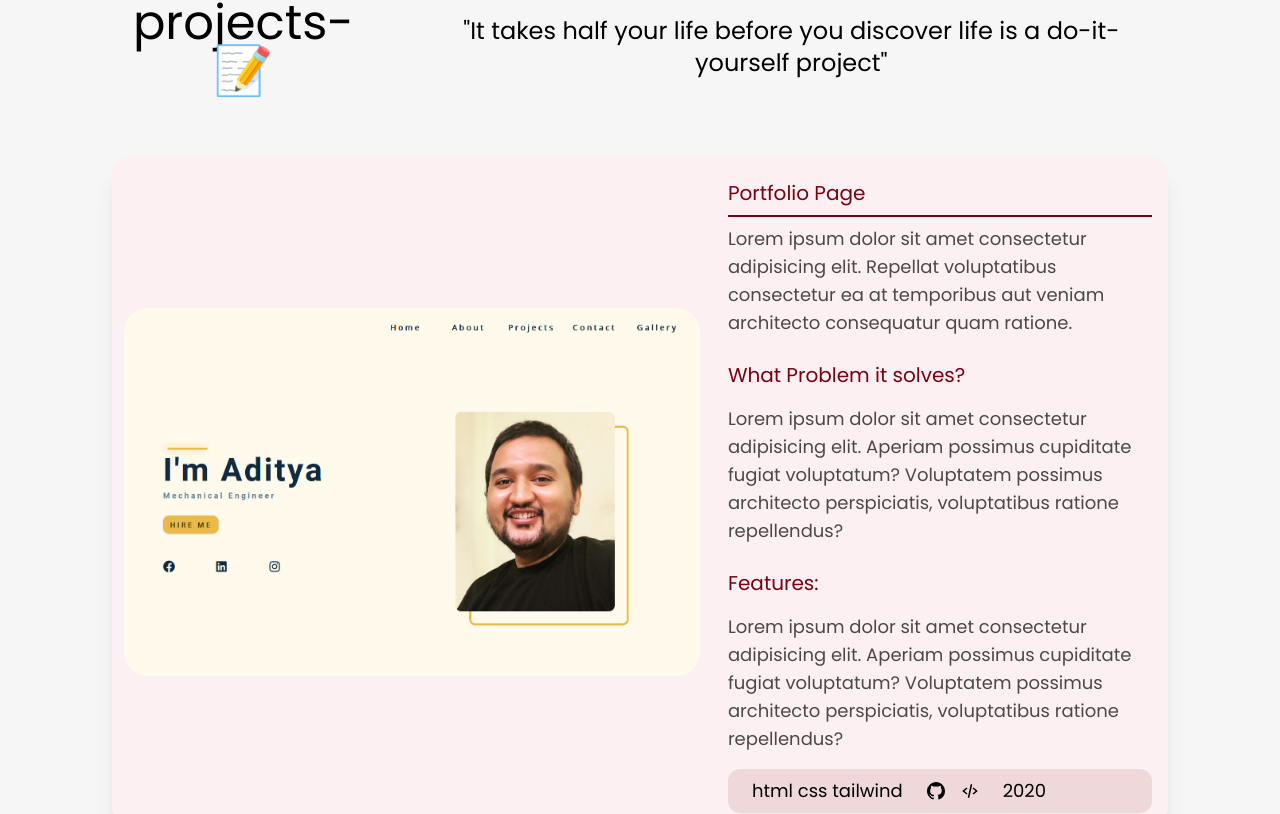
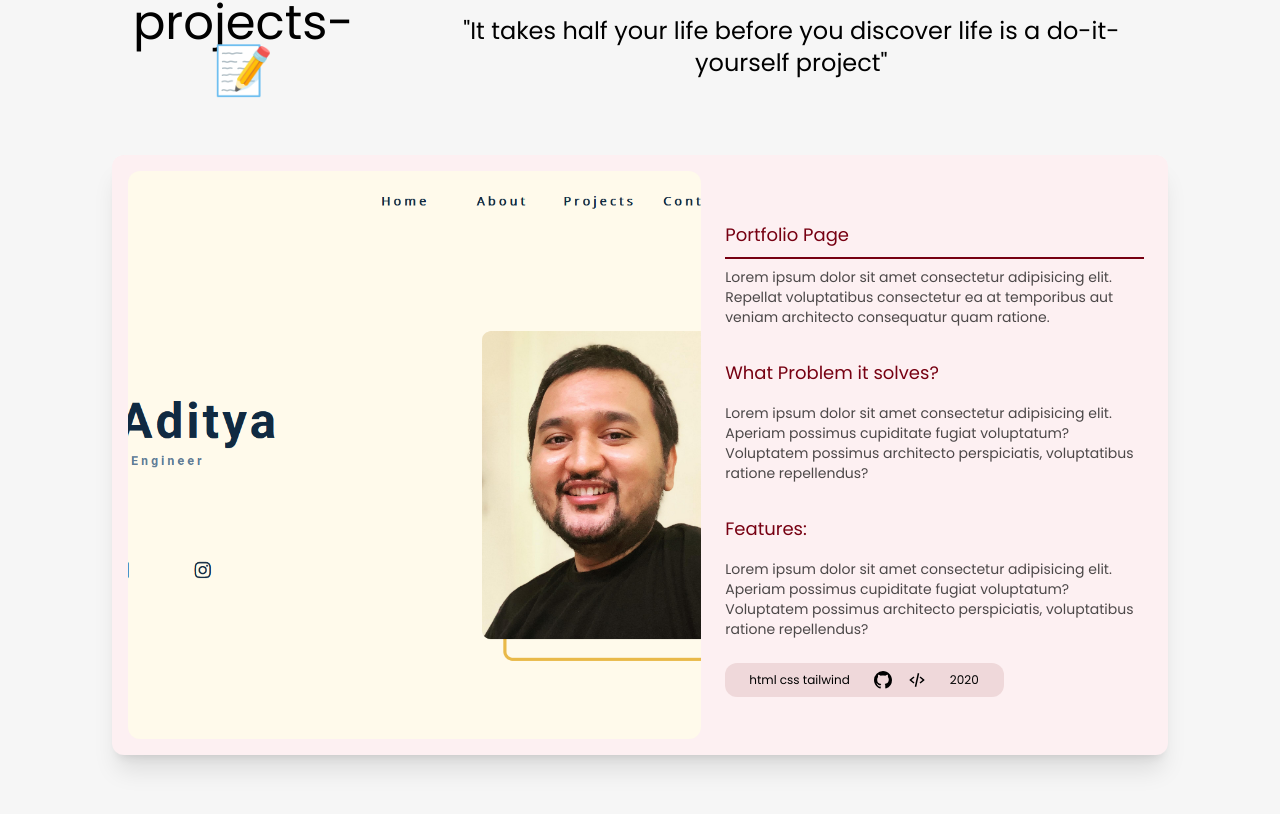
Before and after one commit to iamadityamall/personal-portfolio, a React (Create React App) app: page / in a window 1280 px wide. Shown: the part 1709-2523 px from the top of the page. Built offline with nearby package versions, Linux system fonts and the light colour scheme.

Commit message:
updated hero section and about section

```diff
--- a/src/components/Home/ProjectsSection.jsx
+++ b/src/components/Home/ProjectsSection.jsx
@@ -6,16 +6,17 @@ import CategoryCard from "../CategoryCard";
 const ProjectsSection = () => {
   return (
     <section
-      className="min-h-screen bg-primary flex flex-col items-center text-center space-y-8 p-2 lg:p-12 lg:space-y-12"
+      className="min-h-screen bg-primary flex flex-col items-center text-center space-y-8 p-2 xl:p-12 xl:space-y-12"
       id="projects"
     >
-      <div className="font-Poppins flex flex-col lg:flex-row lg:space-x-10 lg:items-center lg:justify-center lg:w-full">
-        <h1 className="text-2xl p-3 lg:text-5xl">projects-📝</h1>
-        <p className="p-4 lg:text-2xl">
+      <div className="font-Poppins flex flex-col xl:flex-row xl:space-x-10 xl:items-center xl:justify-center xl:w-full">
+        <h1 className="text-2xl p-3 xl:text-5xl">projects-📝</h1>
+        <p className="p-4 xl:text-2xl">
           "It takes half your life before you discover life is a do-it-yourself
           project"
         </p>
       </div>
+
       {/* Portfolio projects */}
       <div className="flex flex-col space-y-3 ">
         <ProjectsCard />
--- a/src/components/ProjectsCard.jsx
+++ b/src/components/ProjectsCard.jsx
@@ -5,49 +5,51 @@ import { BiCodeAlt } from "react-icons/bi";
 
 const ProjectsCard = () => {
   return (
-    <article className="bg-secondary flex flex-col rounded-3xl overflow-auto lg:flex-row lg:items-center shadow-xl">
+    <article className="bg-secondary flex flex-col rounded-xl overflow-auto xl:flex-row xl:items-center shadow-xl p-2 xl:h-[75vh] xl:w-auto">
+
       {/* image container */}
-      <div className="w-full h-[300px] p-2 lg:h-full lg:p-3">
+      <div className="w-full h-[300px] xl:h-full p-2">
         <img
           src={ProfilePicture}
           alt=""
-          className="w-full h-full object-cover rounded-3xl"
+          className="w-full h-full object-cover rounded-xl"
         />
       </div>
+
       {/* project info */}
-      <div className="text-left flex flex-col space-y-4 font-Poppins p-4 lg:w-3/4">
-        <div className="flex flex-col space-y-2">
-          <h1 className="py-2 text-xl text-darkPurple lg:text-xl border-b-2 border-darkPurple">
+      <div className="text-left flex flex-col space-y-4 font-Poppins p-4 xl:w-3/4 xl:h-full xl:justify-center">
+        <div className="flex flex-col">
+          <h1 className="py-2 text-xl text-darkPurple xl:text-lg border-b-2 border-darkPurple">
             Portfolio Page
           </h1>
-          <p className="text-black/70 text-sm lg:text-lg">
+          <p className="text-black/70 text-sm xl:text-sm py-2">
             Lorem ipsum dolor sit amet consectetur adipisicing elit. Repellat
             voluptatibus consectetur ea at temporibus aut veniam architecto
             consequatur quam ratione.
           </p>
         </div>
-        <div className="flex flex-col space-y-2">
-          <h1 className="py-2 text-xl text-darkPurple lg:text-xl">
+        <div className="flex flex-col">
+          <h1 className="py-2 text-xl text-darkPurple xl:text-lg">
             What Problem it solves?
           </h1>
-          <p className="text-black/70 text-sm lg:text-lg">
+          <p className="text-black/70 text-sm xl:text-sm py-2">
             Lorem ipsum dolor sit amet consectetur adipisicing elit. Aperiam
             possimus cupiditate fugiat voluptatum? Voluptatem possimus
             architecto perspiciatis, voluptatibus ratione repellendus?
           </p>
         </div>
-        <div className="flex flex-col space-y-2">
-          <h1 className="py-2 text-xl text-darkPurple lg:text-xl">Features:</h1>
-          <p className="text-black/70 text-sm lg:text-lg">
+        <div className="flex flex-col">
+          <h1 className="py-2 text-xl text-darkPurple xl:text-lg">Features:</h1>
+          <p className="text-black/70 text-sm xl:text-sm py-2">
             Lorem ipsum dolor sit amet consectetur adipisicing elit. Aperiam
             possimus cupiditate fugiat voluptatum? Voluptatem possimus
             architecto perspiciatis, voluptatibus ratione repellendus?
           </p>
         </div>
-        <div className="flex flex-col justify-between bg-darkPurple/10 items-center rounded-xl">
-          <div className="px-6 text-sm flex space-x-6 w-full justify-center items-center p-2 lg:text-lg lg:justify-start">
+        <div className="flex flex-col justify-between bg-darkPurple/10 items-center rounded-xl xl:w-4/6">
+          <div className="px-6 text-xs flex space-x-6 w-full justify-center items-center p-2 xl:justify-start xl:w-full">
             <div>html css tailwind</div>
-            <div className="flex items-center text-sm space-x-4 lg:text-lg">
+            <div className="flex items-center text-sm space-x-4 xl:text-lg">
               <VscGithubInverted className="cursor-pointer" />
               <BiCodeAlt className="cursor-pointer" />
             </div>
```
